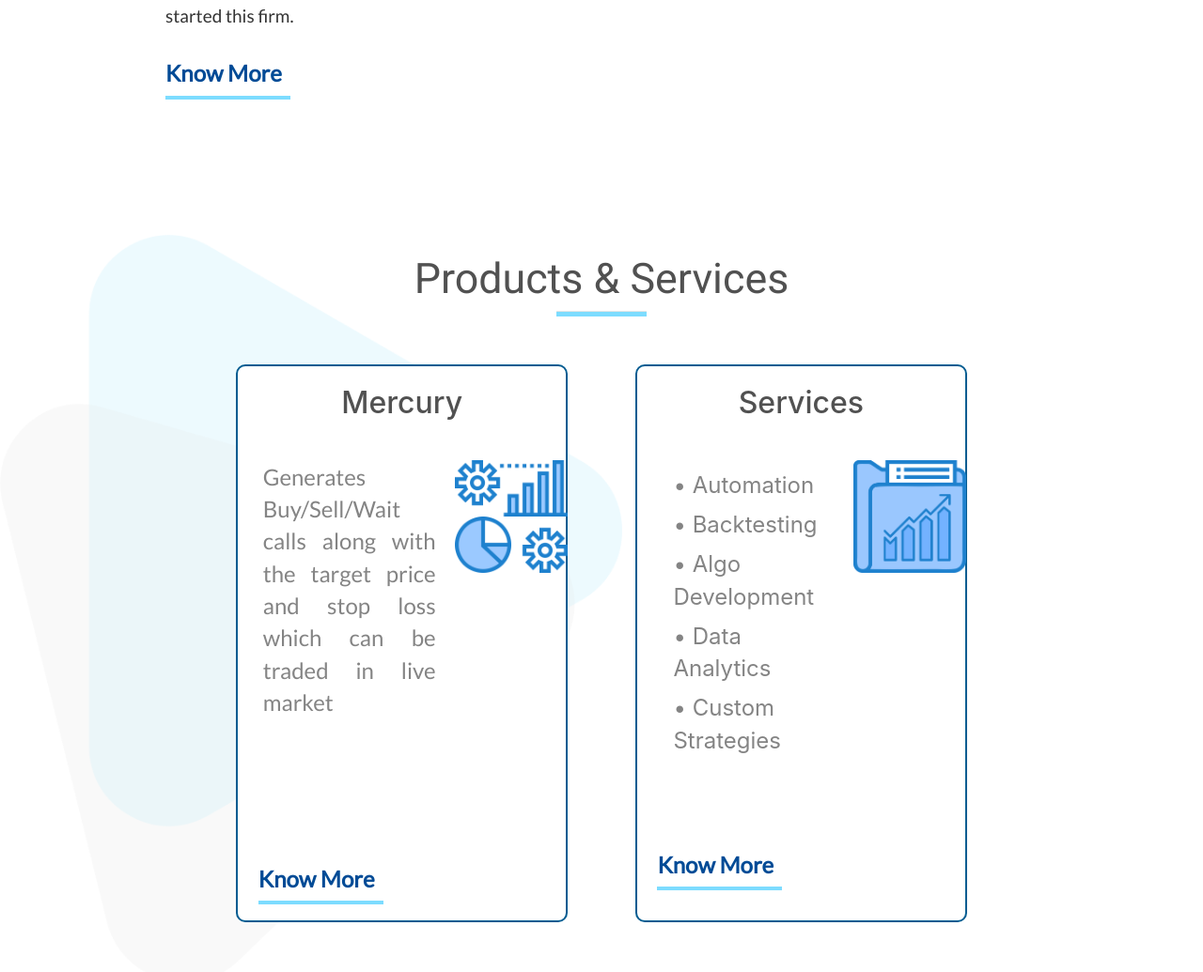
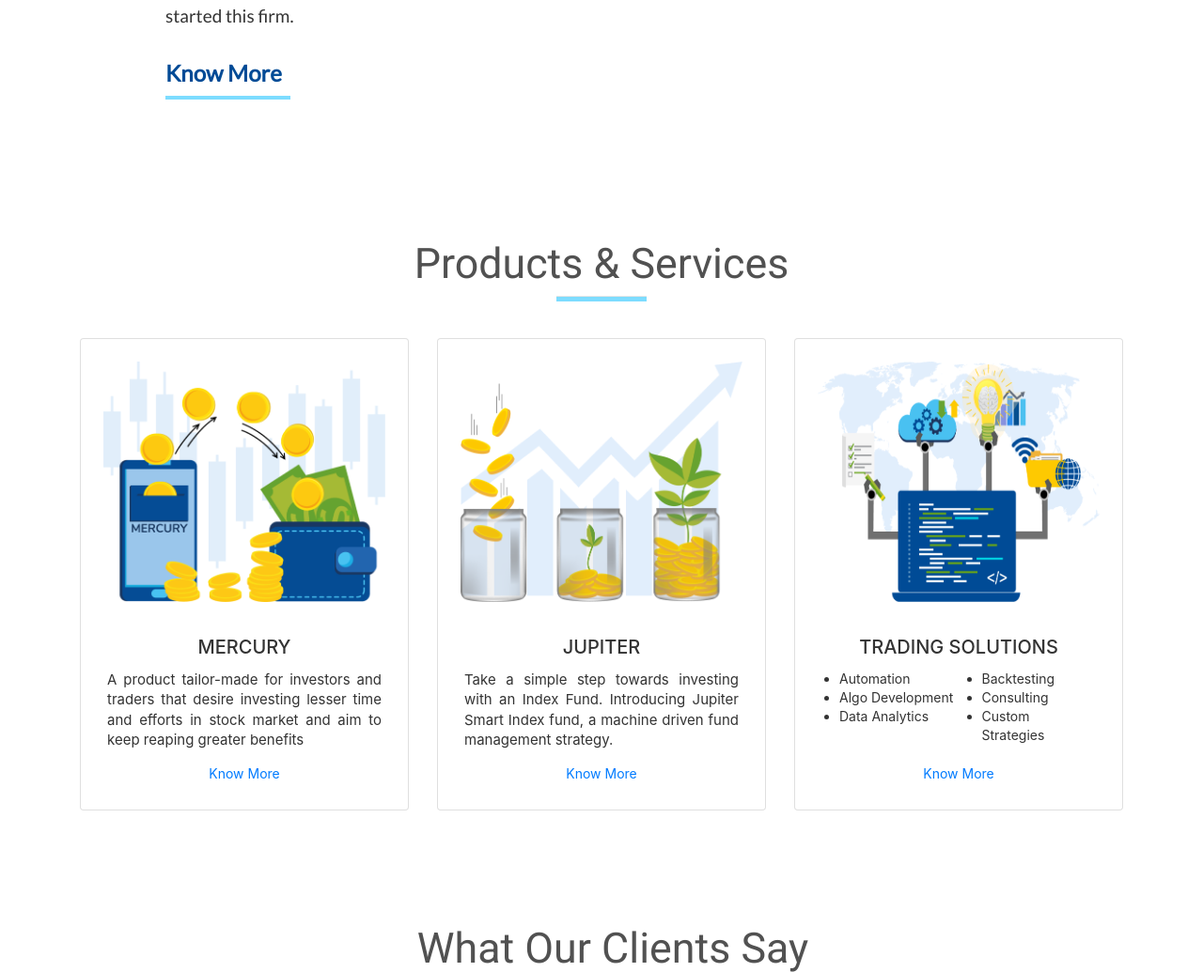
Before and after one commit to rushike/algo-helios, a Django app: page / in a window 1280 px wide. Shown: the part 2515-3550 px from the top of the page at 94% size. Run offline with Django 3.2, Linux system fonts and the light colour scheme; parts of the project's set-up code (start-up, migrations or seed data) failed here and were passed over; some libraries are stand-ins or nearby versions.

Commit message:
product and services updated on landing page

```diff
--- a/templates/blog/blogIndex.html
+++ b/templates/blog/blogIndex.html
@@ -54,11 +54,6 @@
   }
 
 </style>
-<br>
-<br>
-<br>
-<br>
-<br>
 
 <div class="container md-5">
 
--- a/templates/blog/postDetail.html
+++ b/templates/blog/postDetail.html
@@ -137,7 +137,7 @@
     <div class="col-md-8">
     <div class="card mb-4">
       <div class="card-body">
-        <h1 style="font-size: 3rem; font-weight: 800;">{% block title %} {{ post.title }} {% endblock title %}</h1>
+        <h1 style="font-size: 2rem; font-weight: 800;">{% block title %} {{ post.title }} {% endblock title %}</h1>
         <p class=" text-muted" style="text-align: right; font-size: small;">{{ post.author }} | {{ post.created_on }}</p>
         <hr style="margin-top:10px; margin-bottom:10px; border-top-style: solid; border-width: medium;">
         <p class="card-text" style="font-size: 1.2rem;">{{ post.content | safe }}</p>
--- a/templates/index.html
+++ b/templates/index.html
@@ -32,6 +32,19 @@
 		border-radius: 7px !important;
 	}
 
+    .image_resize{
+        height: 36vh !important;
+        width: 45vh !important;
+      }
+    .card{
+        transition: 5 ease;
+        cursor: pointer;
+      }
+    .card:hover {
+        transform: scale(1.01);
+        box-shadow: 5px 5px 15px rgba(0,0,0,0.6);
+        /*transition-delay: 200ms;*/
+      }
 
 
 </style>
@@ -264,84 +277,89 @@
 </div>
 <!--About Us Banner Ends-->
 
+
 <!--Products and Services Banner Starts-->
-<div class="container-fluid pcontainer" id="productscont">
-
-    <div class="pheading">
+<div class="container" id = "productscont">
+    <div class="pheading pt-5 pb-3">
         <h1 data-aos="fade-up" data-aos-duration="500">Products & Services</h1>
         <hr data-aos="fade-up" data-aos-duration="700"class="classichr">
     </div>
+    <div class="card-deck pt-3" data-aos="fade-up" data-aos-duration="1000">
 
-
-    <div data-aos="fade-up" data-aos-duration="1000" class="row productsb" >
-        <div class="col-md-6 col-sm-12 productsbox">
-            <div class="row content h-100">
-                <div class="col-md-12 text-center">
-                    <div class="xx-large light dark-gray">Mercury</div>
-                    <div class="row">
-                        <div class=" col-md-8 content-heading card-body flex-column">
-                            <p class="productbox-para">
-                            Generates Buy/Sell/Wait calls along with the target price and stop loss which can be traded in
-                            live market
+        <div class="card p-2" onclick="location.href='/subscriptions/plans'">
+            <img src="{% static 'img/mercury-wallet.png' %}" class="card-img-top img-fluid p-3 image_resize text-center" alt="...">
+            <div class="card-body  d-flex flex-column">
+                <h5 class="card-title text-center">MERCURY</h5>
+                <p class="card-text text-justify">
+                    A product tailor-made for investors and traders that desire investing lesser time and efforts in stock market and aim to keep reaping greater benefits
                 </p>
-                        </div>
-                            <div class="col-md-4">
-                                <div class="row">
-                                    <img src="{% static 'products/callgen.png' %}"
-                                    style="height: 15vh; width: 15vh;">
+                <div class="text-center mt-auto">
+                    <a class = "text-center" href="">Know More</a>
                 </div>
             </div>
         </div>
+        <div class="card p-2">
+            <img src="{% static 'img/jupiter.png' %}" class="card-img-top img-fluid p-3 image_resize text-center" alt="...">
+            <div class="card-body  d-flex flex-column">
+                <h5 class="card-title text-center">JUPITER</h5>
+                <p class="card-text text-justify">
+                Take a simple step towards investing
+                with an Index Fund. Introducing Jupiter Smart Index fund, a machine driven fund management strategy.
+                </p>
+                <div class="text-center mt-auto">
+                    <a class = "text-center" href="">Know More</a>
+                </div>
+            </div>
+        </div>
+        <div class="card p-2">
+            <img src="{% static 'img/solutions.png' %}" class="card-img-top img-fluid p-3 image_resize text-center" alt="...">
+            <div class="card-body d-flex flex-column">
+                <h5 class="card-title text-center">TRADING SOLUTIONS</h5>
+                    <!-- <p class="card-text text-justify"> -->
+                    <div class="row ml-1">
+                        <div class="col-md-6">
+                            <ul style="padding-left: 0px;">
+                                <li>Automation</li>
+                                <li>Algo Development</li>
+                                <li>Data Analytics</li>
+                            </ul>
+                        </div>
+                        <div class="col-md-6">
+                            <ul style="padding-left: 0px;">
+                                <li>Backtesting</li>
+                                <li>Consulting</li>
+                                <li>Custom Strategies</li>
+                            </ul>
+                        </div>
+                    </div>
 
-                    <div class="knowmore pt-5">
-                            <a href="{% url 'plans_page' %}" title="Click to know more">
-                                <p class="productbox-para" style="padding-top: 60px;">Know More&nbsp;&nbsp;</p>
-                            </a>
+                <!-- <div class="row justify-content-between px-2">
+                    <p>• Automation</p> <p>• Backtesting </p>
+                </div>
+
+                <div class="row justify-content-between px-2">
+                    <p>• Algorithm Development </p> <p>• Consulting </p>
+                </div>
+
+                <div class="row justify-content-between px-2">
+                    <p>• Data Analytics</p> <p>• Custom Strategies </p>
+                </div> -->
+
+                <!-- </p> -->
+                <div class="text-center mt-auto">
+                    <a class = "text-center" href="">Know More</a>
                 </div>
             </div>
 
         </div>
-        </div>
-
-        <div class="col-md-6 col-sm-12 productsbox">
-            <div class="row content h-100">
-                <div class="col-md-12">
-                    <div class="xx-large light dark-gray text-center">Services</div>
-                        <div class="row">
-                            <div class="col-md-8 card-body flex-column">
-                                <p>
-                                    <ul class="content-para list-group list-group-flush mt-4 ml-2 light-gray  flex-column">
-                                    <li class="list-group-item p-1 border-0 productbox-para " >&#8226   Automation</li>
-                                    <li class="list-group-item p-1 border-0 productbox-para"  >&#8226   Backtesting</li>
-                                    <li class="list-group-item p-1 border-0 productbox-para"  >&#8226   Algo Development</li>
-                                    <li class="list-group-item p-1 border-0 productbox-para"  >&#8226   Data Analytics</li>
-                                    <li class="list-group-item p-1 border-0 productbox-para"  >&#8226   Custom Strategies</li>
-                                    </ul>
-                                </p>
-                            </div>
-                            <div class="col-md-4">
-                                <div class="row">
-                                    <img src="{% static 'products/portfoliomanager.png' %}"
-                                    style="height: 15vh; width: 15vh;">
-                                </div>
 
     </div>
 </div>
+<!--Products and Services Banner Ends-->
 
-                    <div class="knowmore pt-5">
-                        <a href="{% url 'plans_page' %}" title="Click to know more">
-                            <p class="productbox-para">Know More&nbsp;&nbsp;</p>
-                        </a>
-                    </div>
-                    <div id="testimonials-section"></div>
-                </div>
-            </div>
-        </div>
-    </div>
-</div>
-<!--Products and Services Banner Ends-->
+
 <!-- Testimonial Starts -->
-<div class="container mt-2 pb-5" class="text-center" id="">
+<div class="container  pt-4 pb-5" class="text-center" id="" style="margin-top:6rem">
 	<h1 class="text-center mb-2 ml-4 gray-heading">What Our Clients Say  </h1>
 	<div class="row justify-content-center">
 
```
Also changed, not shown: static/js/mercury-table.js (+10 -5 lines), static/js/mercury.js (+131 -13 lines), templates/worker/datapage.html (+223 -22 lines), static/img/jupiter.png (added), static/img/mercury-wallet.png (added), static/img/solutions.png (added). Lines whose indentation alone changed are shown as unchanged.
